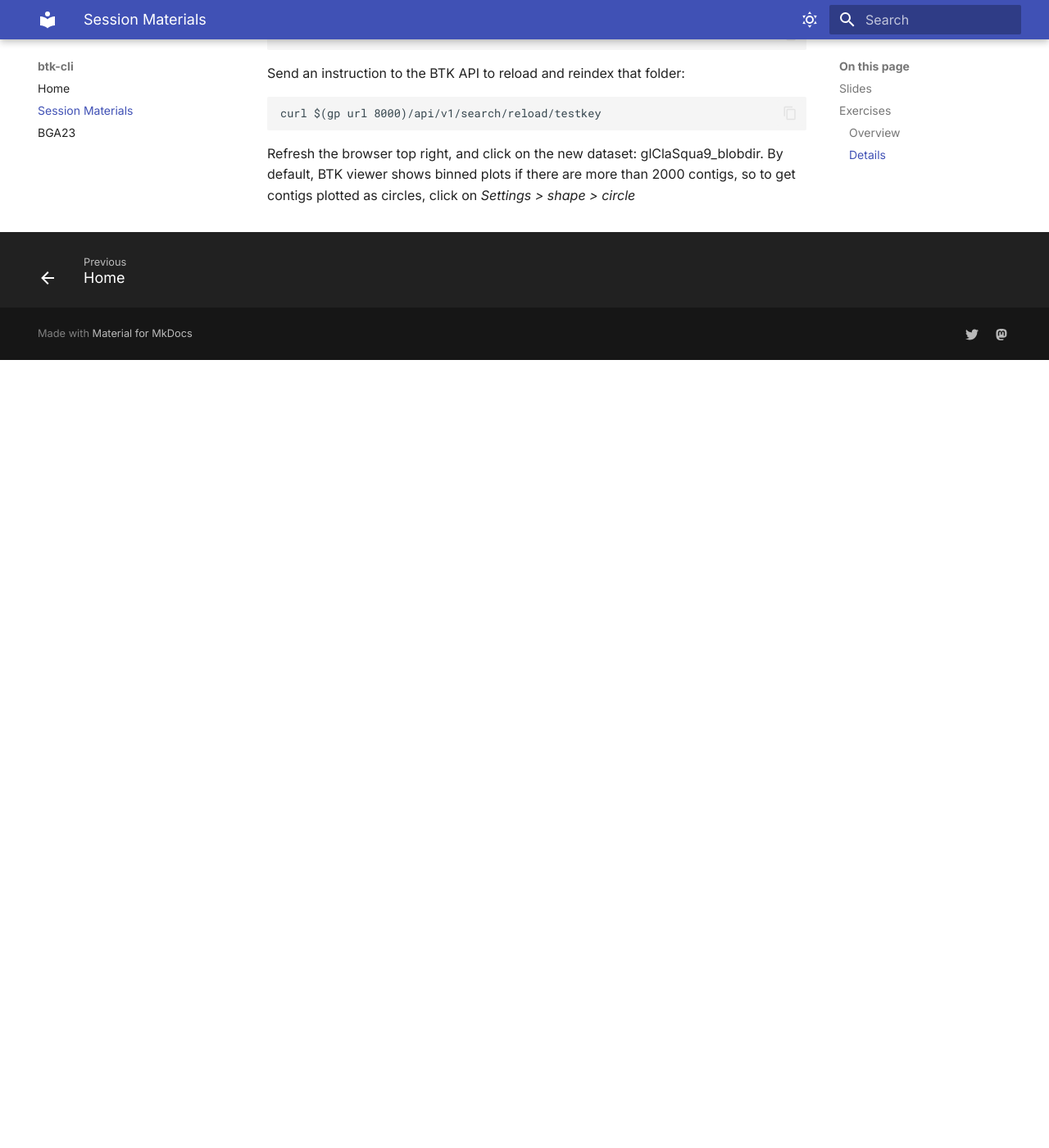
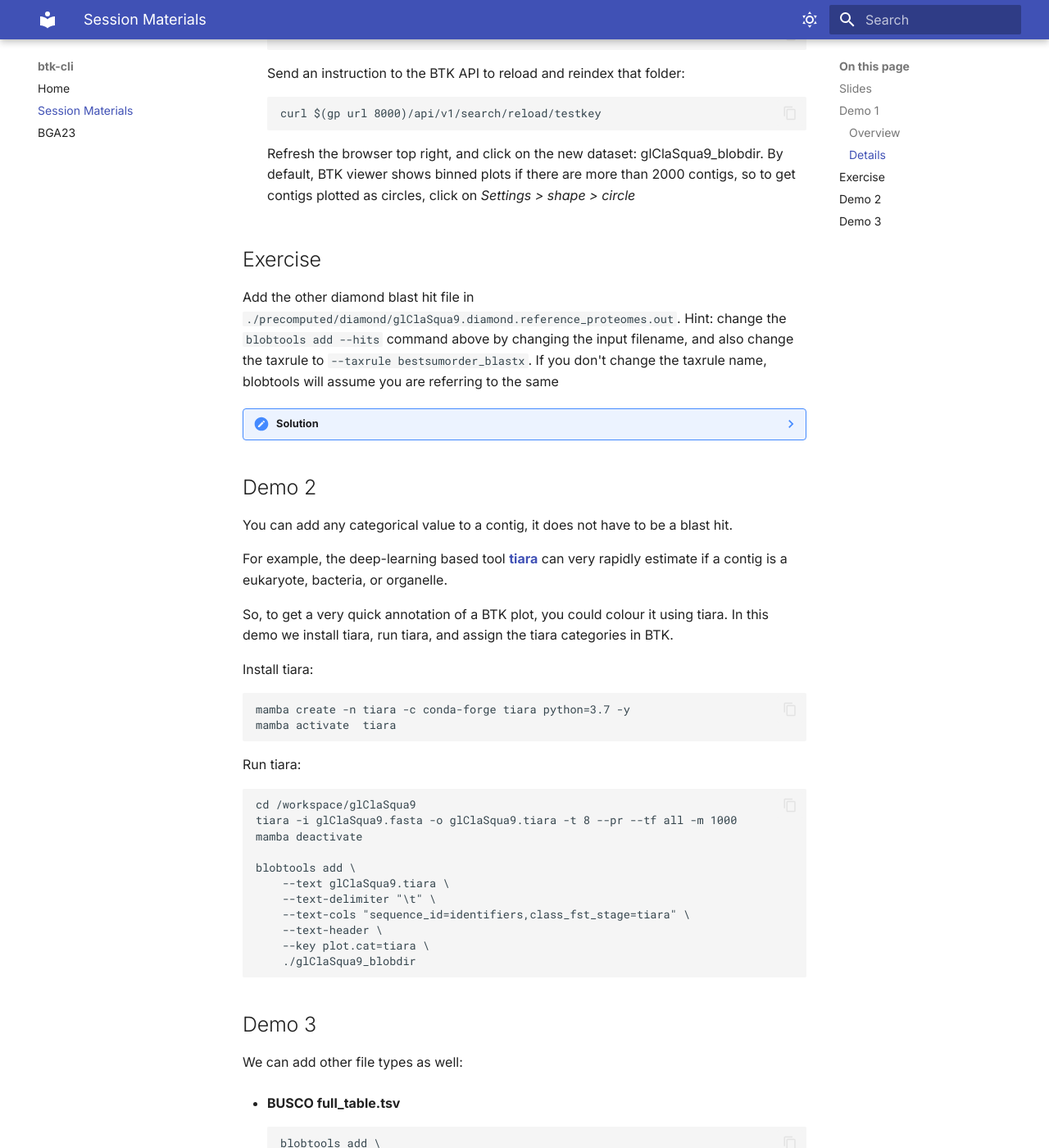
Before and after one commit to BGAcademy23/btk-cli, an MkDocs documentation site: the page built from docs/materials.md, in a window 1280 px wide and 1400 px high, scrolled down 3117 px. Shown: the whole window at 82% size. Built offline with MkDocs 1.6.1 and Material for MkDocs 9.7.7, drawn with Linux system fonts in a browser that asks for light colours; before the commit the page ends 3556 px from its top, so only the background shows below that; some of the changed text lies outside the part shown.

Commit message:
update materials

````diff
--- a/.gitpod.yml
+++ b/.gitpod.yml
@@ -20,6 +20,8 @@ tasks:
     /workspace/mambaforge/bin/mamba init bash
 
     source ${HOME}/.bashrc
+
+    mamba create -n tiara -c conda-forge tiara python=3.7 -y
 
     cd /workspace
     curl https://sk13.cog.sanger.ac.uk/glClaSqua9.tgz | tar xzf -
--- a/docs/materials.md
+++ b/docs/materials.md
@@ -2,7 +2,7 @@
 
 ## Slides
 
-## Exercises
+## Demo 1
 
 [Launch Gitpod Workspace](https://gitpod.io/#https://github.com/bgacademy23/btk-cli){ : target="_blank" .md-button .md-button--primary }
 
@@ -62,7 +62,7 @@ blobtools
 cd /workspace/glClaSqua9
 code glClaSqua9.yaml
 ```
-    In the text editor that opens top right, paste in this information:
+    In the text editor that opens top right, paste in this information and save it:
 ```
 assembly:
   alias: glClaSqua9
@@ -110,6 +110,7 @@ blobtools add \
     --taxdump ./taxdump \
     ./glClaSqua9_blobdir
 ```
+
 - **View the blobdir in the BTK viewer**
 
     Move the blobdir into a folder that has all the blobdirs:
@@ -121,3 +122,79 @@ cp -r glClaSqua9_blobdir /workspace/btk_example/src/data/example/
 curl $(gp url 8000)/api/v1/search/reload/testkey
 ```
     Refresh the browser top right, and click on the new dataset: glClaSqua9_blobdir. By default, BTK viewer shows binned plots if there are more than 2000 contigs, so to get contigs plotted as circles, click on _Settings > shape > circle_
+
+## Exercise
+
+Add the other diamond blast hit file in `./precomputed/diamond/glClaSqua9.diamond.reference_proteomes.out`. Hint: change the `blobtools add --hits` command above by changing the input filename, and also change the taxrule to `--taxrule bestsumorder_blastx`. If you don't change the taxrule name, blobtools will assume you are referring to the same
+
+??? note "Solution"
+    ```
+    cd /workspace/glClaSqua9
+
+    blobtools add \
+        --hits ./precomputed/diamond/glClaSqua9.diamond.reference_proteomes.out \
+        --taxrule bestsumorder_blastx \
+        --taxdump ./taxdump \
+        ./glClaSqua9_blobdir
+
+    cp -r glClaSqua9_blobdir /workspace/btk_example/src/data/example/
+
+    curl $(gp url 8000)/api/v1/search/reload/testkey
+    ```
+
+## Demo 2
+
+You can add any categorical value to a contig, it does not have to be a blast hit.
+
+For example, the deep-learning based tool **[tiara](https://academic.oup.com/bioinformatics/article/38/2/344/6375939){ : target="_blank" }** can very rapidly estimate if a contig is a eukaryote, bacteria, or organelle.
+
+So, to get a very quick annotation of a BTK plot, you could colour it using tiara. In this demo we install tiara, run tiara, and assign the tiara categories in BTK.
+
+Install tiara:
+```
+mamba create -n tiara -c conda-forge tiara python=3.7 -y
+mamba activate  tiara
+```
+Run tiara:
+```
+cd /workspace/glClaSqua9
+tiara -i glClaSqua9.fasta -o glClaSqua9.tiara -t 8 --pr --tf all -m 1000
+mamba deactivate
+
+blobtools add \
+    --text glClaSqua9.tiara \
+    --text-delimiter "\t" \
+    --text-cols "sequence_id=identifiers,class_fst_stage=tiara" \
+    --text-header \
+    --key plot.cat=tiara \
+    ./glClaSqua9_blobdir
+```
+
+## Demo 3
+
+We can add other file types as well:
+
+- **BUSCO full_table.tsv**
+```
+blobtools add \
+    --busco ./precomputed/busco/glClaSqua9.busco.eukaryota_odb10.full_table.tsv \
+    --busco ./precomputed/busco/glClaSqua9.busco.fungi_odb10.full_table.tsv \
+    ./glClaSqua9_blobdir
+```
+
+- **Numeric fields**
+```
+blobtools add \
+    --text ./precomputed/window_stats/glClaSqua9.window_stats.tsv \
+    --text-delimiter '\t' \
+    --text-header \
+    --text-cols sequence=identifiers,eukaryota_odb10_count,fungi_odb10_count \
+    ./glClaSqua9_blobdir/
+```
+
+- **Copy the blobdir and update the BTK API**
+```
+    cp -r glClaSqua9_blobdir /workspace/btk_example/src/data/example/
+
+    curl $(gp url 8000)/api/v1/search/reload/testkey
+```
````
